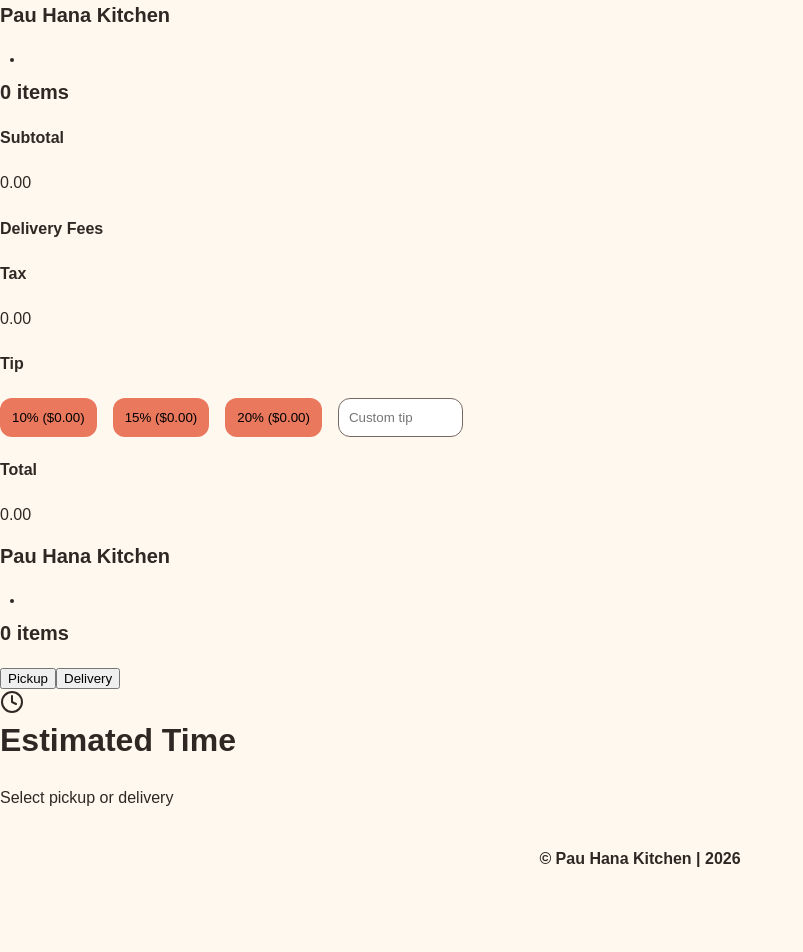
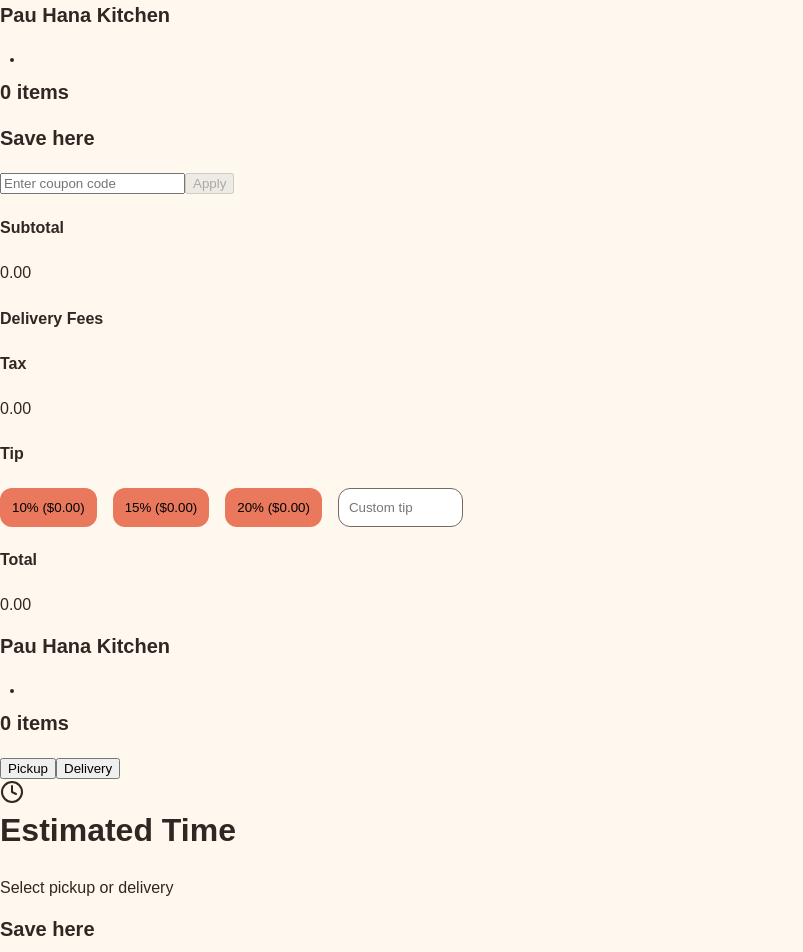
Before and after one commit to jjackson112/pau-hana-kitchen, a React (Vite) app in the folder frontend/: page /checkout in a window 1280 px wide. Shown: the part 320-1272 px from the top of the page, without its empty margins (0-803 px from the left). Before the commit the page ends 1213 px from the top, so only its background shows below. Built offline with nearby package versions, Linux system fonts and the light colour scheme.

Commit message:
coupon route registered + imported to Checkout

```diff
--- a/frontend/src/App.jsx
+++ b/frontend/src/App.jsx
@@ -10,6 +10,7 @@ import CartSidebar from './components/CartSidebar';
 import CartSummary from './components/CartSummary';
 import OrderType from './components/OrderType';
 import Time from './components/Time';
+import Coupon from './components/Coupon';
 
 function App() {
 
@@ -29,6 +30,7 @@ function App() {
             <CartSummary />
             <OrderType />
             <Time />
+            <Coupon />
             <Footer />
         </>
 
--- a/frontend/src/pages/Checkout.jsx
+++ b/frontend/src/pages/Checkout.jsx
@@ -3,6 +3,7 @@ import { setTip } from "../store/cartSlice";
 import CartSummary from "../components/CartSummary";
 import OrderType from "../components/OrderType";
 import Time from "../components/Time";
+import Coupon from "../components/Coupon";
 
 function Checkout() {
     const dispatch = useDispatch()
@@ -30,6 +31,7 @@ function Checkout() {
             <OrderType />
             <Time />
             <CartSummary />
+            <Coupon />
 
             <section className="fees">
                 <div className="subtotal">
```
